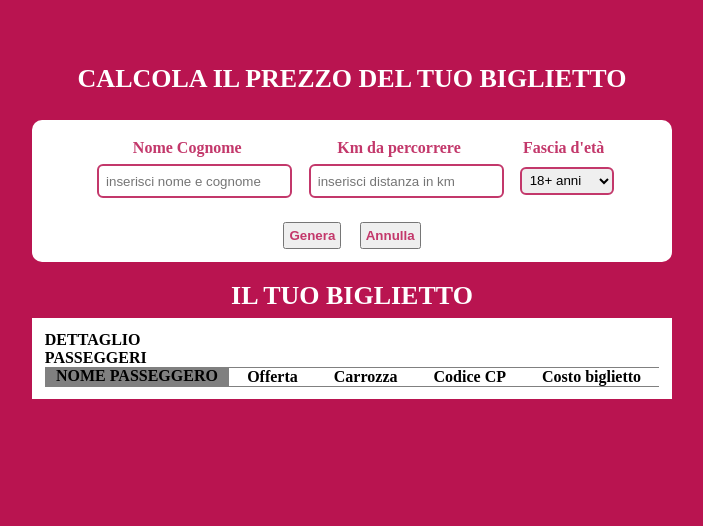
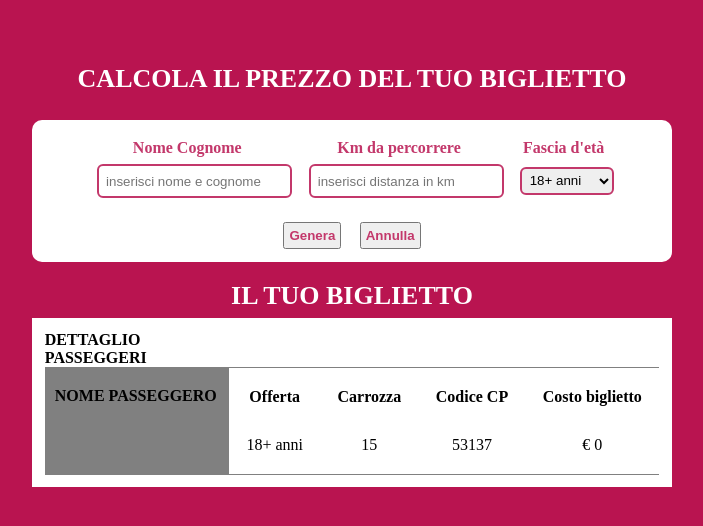
Before and after one commit to LorisGalleana/js-biglietto-treno-form, a plain HTML site: page index.html in a window 1280 px wide. Both pictures are taken after a click on the button "Genera". Shown: the whole page, without its empty margins (288-991 px from the left). Drawn offline with Linux system fonts and the light colour scheme.

Commit message:
ESERCIZIO COMPLETATO

```diff
--- a/CSS/style.css
+++ b/CSS/style.css
@@ -82,6 +82,10 @@ button {
 .ticket-left {
     background-color: var(--ticket-color);
     width: 30%;
+    padding: 20px 0;
+    padding-left: 10px;
+    font-weight: bold;
+    text-align: left;
 }
 .ticket-right {
     display: flex;
@@ -89,4 +93,11 @@ button {
     flex-grow: 1;
     border-top: 1px solid var(--ticket-color);
     border-bottom: 1px solid var(--ticket-color);
+    padding: 20px 0;
 }
+.discount-var, .wagon-var, .cp-code-var, .price-var {
+    margin-top: 30px;
+}
+.hide1, .hide2 {
+    display: none;
+}
--- a/index.html
+++ b/index.html
@@ -41,10 +41,10 @@
                 <button class="cancel-info">Annulla</button>
             </div>
         </div>
-        <div class="ticket-title">
+        <div class="ticket-title hide1">
             IL TUO BIGLIETTO
         </div>
-        <div class="ticket-box">
+        <div class="ticket-box hide2">
             <div class="traveler-detail">DETTAGLIO PASSEGGERI</div>
             <div class="traveler-ticket">
                 <div class="ticket-left">
@@ -74,4 +74,5 @@
     </div>
 
 </body>
+<script type="text/javascript" src="myscript.js"></script>
 </html>
--- a/myscript.js
+++ b/myscript.js
@@ -0,0 +1,57 @@
+//rileva campo nome
+const fullName = document.querySelector(".name");
+//rileva campo distanza da percorrere
+const distanceKm = document.querySelector(".kilometer");
+//rileva campo età viaggiatore
+const ageCustomer = document.querySelector(".age");
+//invia informazioni
+const sendButton = document.querySelector(".generate-ticket");
+//prezzo al km
+let priceKm = 0.21;
+//sconto 20% per i minorenni
+let discountJunior = 0.8;
+//sconto 40% per gli over 65
+let discountSenior = 0.6;
+
+//aggiorna valori quando il pulsante viene cliccato
+sendButton.addEventListener("click", function() {
+    //rileva nome inserito
+    let nameValue = fullName.value;
+    //rileva distanza inserita
+    let distanceValue = distanceKm.value;
+    //rileva fascia d'età scelta
+    let ageValue = ageCustomer.value;
+    //calcola prezzo base
+    let ticketPrice = priceKm*distanceValue;
+    //genera numero vagone randomico
+    let wagonNumber = Math.floor(Math.random()*16 +1);
+    //genera numero CP code randomico
+    let cpNumber = Math.floor(Math.random()*100000 +1);
+
+    //mostra bigleitto
+    document.querySelector(".hide1").style.display = "block";
+    document.querySelector(".hide2").style.display = "block";
+    //inserisci nome viaggiatore
+    document.querySelector(".name-var").innerHTML = nameValue;
+    //inserisci età selezionata
+    document.querySelector(".discount-var").innerHTML = ageValue;
+    //inserisci numero vagone
+    document.querySelector(".wagon-var").innerHTML = wagonNumber;
+    //inserisci cp code
+    document.querySelector(".cp-code-var").innerHTML = cpNumber;
+
+
+    //calcola il prezzo del biglietto
+    if (ageValue === "Minorenne") {
+        let finalTicketPrice = Math.round(((ticketPrice*discountJunior) + Number.EPSILON)*100) /100;
+        document.querySelector(".price-var").innerHTML = "€ " + finalTicketPrice;
+    }
+    else if (ageValue === "65+ anni") {
+        let finalTicketPrice = Math.round(((ticketPrice*discountSenior) + Number.EPSILON)*100) /100;
+        document.querySelector(".price-var").innerHTML = "€ " + finalTicketPrice;
+    }
+    else {
+        let finalTicketPrice = Math.round((ticketPrice + Number.EPSILON)*100) /100;
+        document.querySelector(".price-var").innerHTML = "€ " + finalTicketPrice;
+    }
+})
```
